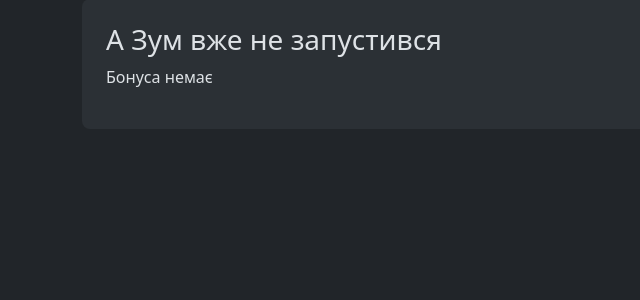
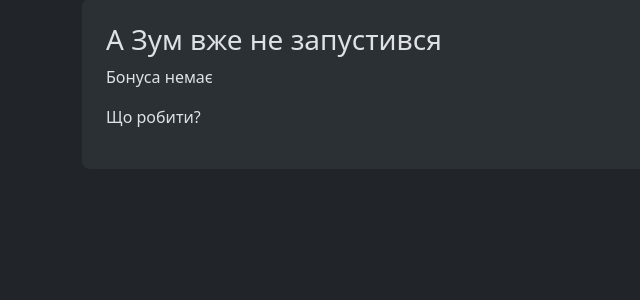
Before and after one commit to Dotpakc/SigmaPythonHub, a Python web app: template apps/main/templates/main/index.html in a window 1280 px wide. Shown: the part 161-461 px from the top of the page, without its empty margins (0-640 px from the left). Run offline with Jinja, Linux system fonts and the light colour scheme; the template is opened without the code that fills it, so the values that code supplies are empty.

Commit message:
add some text in html

```diff
--- a/apps/main/templates/main/index.html
+++ b/apps/main/templates/main/index.html
@@ -54,6 +54,7 @@
         <div class="mt-4 rounded-3 bg-body-tertiary p-4">
           <h3>А Зум вже не запустився</h3>
           <p>Бонуса немає </p>
+          <p>Що робити?</p>
         </div>
     </div>
 
```
